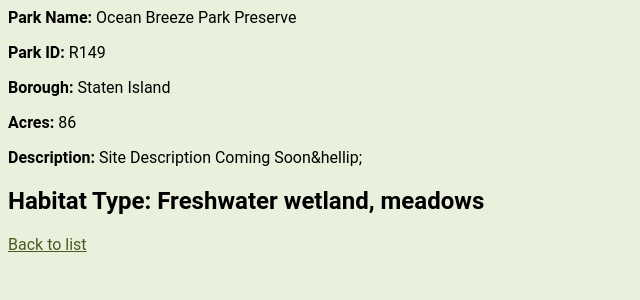
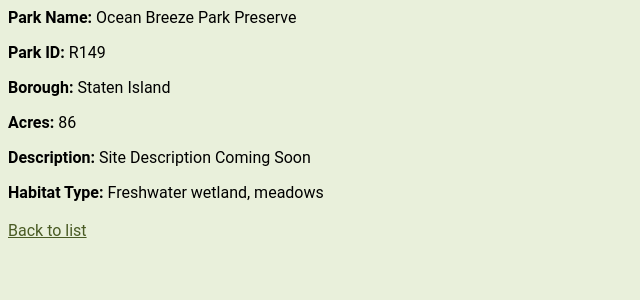
Before and after one commit to annabellamelvin/annabellamelvin.github.io, a Jekyll site: the page Nature_Preserves/parks/R149_86.html, which Jekyll copies as it is, in a window 1280 px wide. Shown: the top 300 px of the page, without its empty margins (0-640 px from the left). Built offline with Jekyll 4.4.1, drawn with Linux system fonts in a browser that asks for light colours.

Commit message:
Update R149_86.html

```diff
--- a/Nature_Preserves/parks/R149_86.html
+++ b/Nature_Preserves/parks/R149_86.html
@@ -13,8 +13,8 @@
       </p>
       <p><b>Acres: </b>86
       </p>
-      <p><b>Description: </b>Site Description Coming Soon&amp;hellip;
+      <p><b>Description: </b>Site Description Coming Soon
       </p>
-      <h2><b>Habitat Type: </b>Freshwater wetland, meadows
+      <p><b>Habitat Type: </b>Freshwater wetland, meadows<br/><br/>
       </h2><a href="https://annabellamelvin.github.io/Nature_Preserves/Parks.html">Back to list</a></body>
 </html>
```
